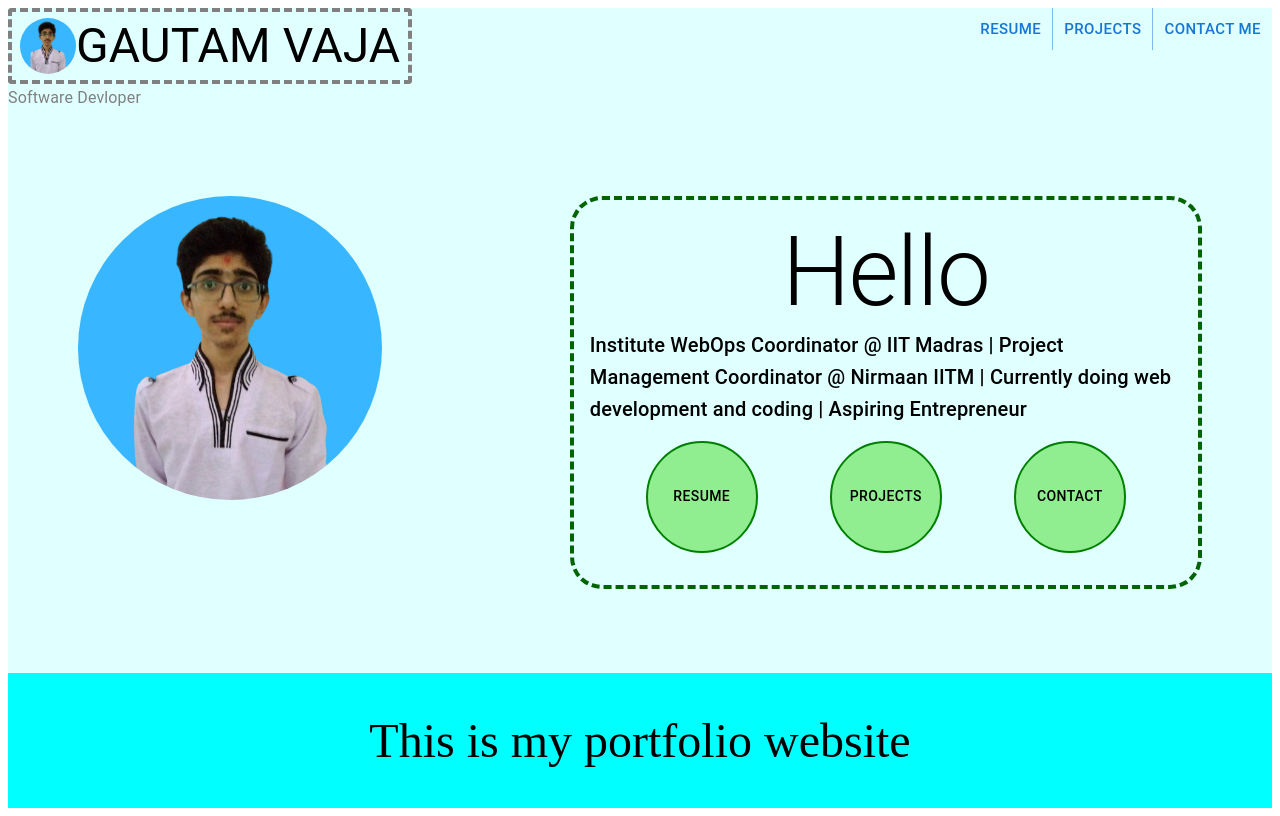
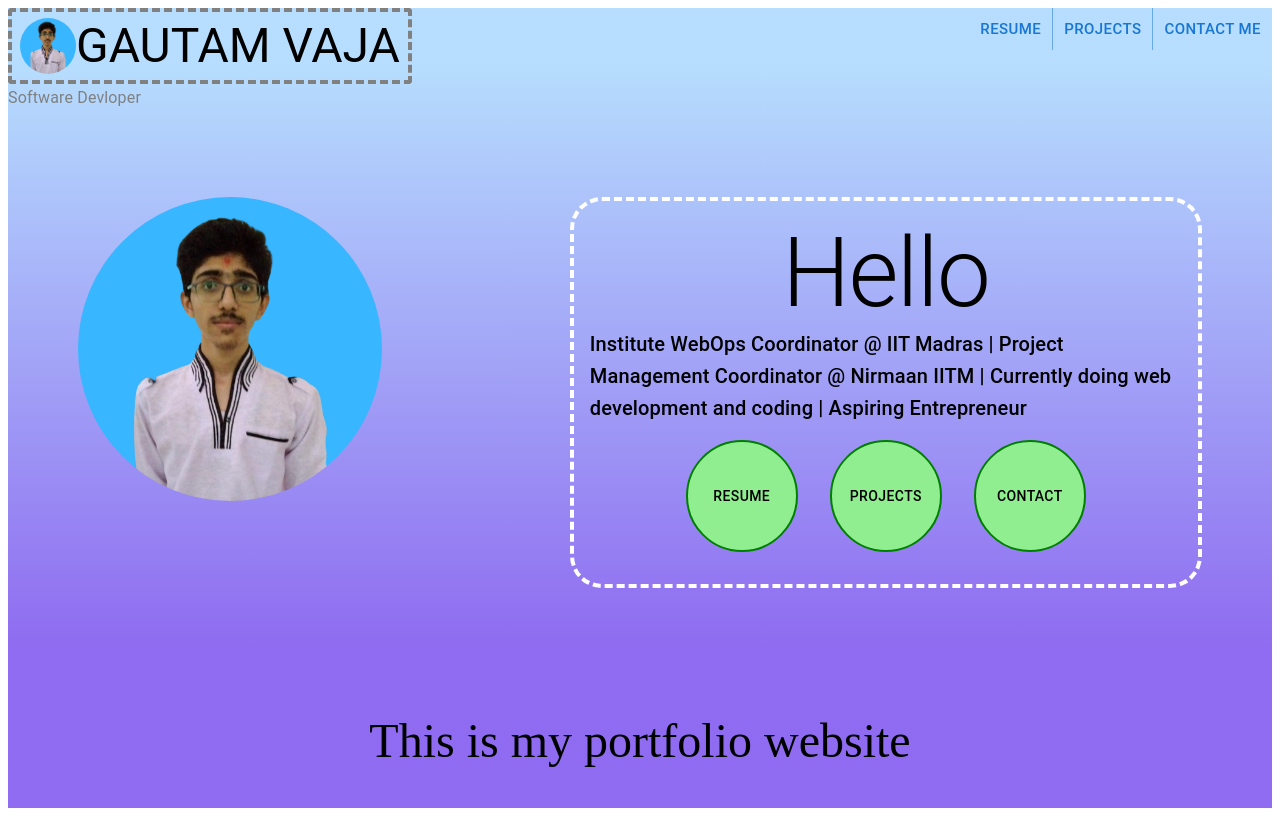
Before and after one commit to gautamV19/portfolio, a React (Create React App) app: page / in a window 1280 px wide. Built offline with nearby package versions, Linux system fonts and the light colour scheme.

Commit message:
my design with animation

```diff
--- a/package.json
+++ b/package.json
@@ -17,6 +17,7 @@
     "@types/react-pdf": "^5.0.7",
     "@types/react-router-dom": "^5.3.0",
     "@types/react-transition-group": "^4.4.3",
+    "framer-motion": "^4.1.17",
     "react": "^17.0.2",
     "react-card-flip": "^1.1.3",
     "react-dom": "^17.0.2",
--- a/src/App.tsx
+++ b/src/App.tsx
@@ -17,31 +17,22 @@ import Contact from "./Pages/Contact";
 function App() {
   return (
     <Stack
-      sx={{ backgroundColor: "lightcyan", height: "100vh", width: "100%" }}
+      sx={{
+        background:
+          "linear-gradient(180deg, rgb(14, 144, 251,0.3) 7%, rgb(68, 9, 230,0.6) 80%)",
+        height: "100vh",
+        width: "100%",
+      }}
       justifyContent="space-between"
     >
       <Router>
         <Header />
-        <Route
-          render={({ location }) => {
-            return (
-              <SwitchTransition>
-                <CSSTransition
-                  key={location.key}
-                  timeout={4500}
-                  classNames="slide"
-                >
-                  <Switch location={location}>
-                    <Route exact path="/" component={Home} />
-                    <Route exact path="/resume" component={Resume} />
-                    <Route exact path="/portfolio" component={Portfolio} />
-                    <Route exact path="/contact" component={Contact} />
-                  </Switch>
-                </CSSTransition>
-              </SwitchTransition>
-            );
-          }}
-        />
+        <Switch>
+          <Route exact path="/" component={Home} />
+          <Route exact path="/resume" component={Resume} />
+          <Route exact path="/portfolio" component={Portfolio} />
+          <Route exact path="/contact" component={Contact} />
+        </Switch>
         <Footer />
       </Router>
     </Stack>
--- a/src/Components/Footer.tsx
+++ b/src/Components/Footer.tsx
@@ -1,14 +1,16 @@
 import React from "react";
 import { Grid } from "@mui/material";
+import { motion } from "framer-motion";
+
 export default function Footer() {
   return (
-    <Grid
-      container
-      p={5}
-      justifyContent="center"
-      sx={{ backgroundColor: "cyan", fontSize: "3rem" }}
+    <motion.div
+      animate={{ translateY: [200, 0], opacity: [0.3, 1] }}
+      transition={{ duration: 1.5, ease: "linear" }}
     >
-      This is my portfolio website
-    </Grid>
+      <Grid container p={5} justifyContent="center" sx={{ fontSize: "3rem" }}>
+        This is my portfolio website
+      </Grid>
+    </motion.div>
   );
 }
--- a/src/Components/Header.tsx
+++ b/src/Components/Header.tsx
@@ -20,7 +20,7 @@ export default function Header() {
     <Grid
       container
       justifyContent="space-between"
-      sx={{ backgroundColor: "lightcyan", borderRadius: "1em", height: "13vh" }}
+      sx={{ borderRadius: "1em", height: "13vh" }}
     >
       <Grid item>
         <Box>
@@ -31,7 +31,7 @@ export default function Header() {
                 src={myPhoto}
                 sx={{ width: 56, height: 56 }}
               />
-              <Typography variant="h3" color="initial">
+              <Typography variant="h3" color="black">
                 Gautam Vaja
               </Typography>
             </Button>
--- a/src/Components/ProjectGroup.tsx
+++ b/src/Components/ProjectGroup.tsx
@@ -2,6 +2,7 @@ import React from "react";
 import Grid from "@mui/material/Grid";
 import FlipCard from "./FlipCard";
 import { projects } from "../assets/data/projects";
+import { motion } from "framer-motion";
 
 function ProjectGroup() {
   return (
@@ -14,12 +15,14 @@ function ProjectGroup() {
       // sx={{ position: "absolute", top: "14vh", left: 0, right: 0 }}
     >
       {projects.map((p) => (
+        <motion.div animate={{ scale: 1.1 }} transition={{ duration: 1 }}>
           <FlipCard
             title={p.title}
             link={p.link}
             img={p.img}
             description={p.description}
           />
+        </motion.div>
       ))}
     </Grid>
   );
--- a/src/Pages/Contact.tsx
+++ b/src/Pages/Contact.tsx
@@ -2,6 +2,7 @@ import React from "react";
 import Grid from "@mui/material/Grid";
 import Typography from "@mui/material/Typography";
 import ContactForm from "../Components/ContactForm";
+import { motion } from "framer-motion";
 
 export default function Contact() {
   return (
@@ -18,6 +19,10 @@ export default function Contact() {
         // left: 0,
         // right: 0,
       }}
+    >
+      <motion.div
+        animate={{ translateX: [-150, -50, -25, 0], opacity: [0, 0.5, 1] }}
+        transition={{ duration: 2, ease: "linear" }}
       >
         <Grid
           container
@@ -50,9 +55,16 @@ export default function Contact() {
             gautamiitmee@gmail.com
           </Typography>
         </Grid>
+      </motion.div>
+
+      <motion.div
+        animate={{ translateX: [-150, -50, -25, 0], opacity: [0, 0.5, 1] }}
+        transition={{ duration: 2, ease: "linear" }}
+      >
         <Grid item sx={{ backgroundColor: "grey", width: "40vw" }}>
           <ContactForm />
         </Grid>
+      </motion.div>
     </Grid>
   );
 }
--- a/src/Pages/Home.tsx
+++ b/src/Pages/Home.tsx
@@ -1,35 +1,57 @@
 import React from "react";
-import { Grid, ButtonGroup, Button, Typography } from "@mui/material";
+import { Grid, Typography } from "@mui/material";
 import myPhoto from "../assets/Images/myPhoto.png";
 import MyButton from "../Components/MyButton";
 import { Link } from "react-router-dom";
+import { motion } from "framer-motion";
+// import { MakeStylesInterface } from "../interface";
 
 function Home() {
+  // const theme = useTheme();
+  // const useStyles: Function = makeStyles(({ theme }: any) => ({
+  //   root: {
+  //     // height: "100vh",
+  //     backgroundColor: "blue",
+  //     [theme.breakpoints.up("sm")]: {
+  //       backgroundColor: "red",
+  //     },
+  //     [theme.breakpoints.up("md")]: {
+  //       backgroundColor: "green",
+  //     },
+  //     [theme.breakpoints.up("lg")]: {
+  //       backgroundColor: "orange",
+  //     },
+  //     [theme.breakpoints.up("xl")]: {
+  //       backgroundColor: "cyan",
+  //     },
+  //   },
+  // }));
+  // const classes = useStyles();
+
   return (
-    <Grid
-      container
-      direction="row"
-      justifyContent="space-evenly"
-      sx={{
-        backgroundColor: "lightcyan",
-        // position: "absolute",
-        // top: "20vh",
-        // left: 0,
-        // right: 0,
+    <Grid container direction="row" justifyContent="space-evenly">
+      <Grid item lg={4}>
+        <motion.div
+          animate={{
+            opacity: [0.2, 0.4, 0.7, 1],
+            scale: [0.5, 1, 1.5, 1],
+            // borderRadius: [0, 20, 50, 50, 50],
           }}
+          transition={{ duration: 1.3, ease: "easeInOut" }}
+          initial={true}
         >
-      <Grid item lg={4}>
           <img
             src={myPhoto}
             alt="My Photo"
             style={{ height: "19rem", width: "19rem", borderRadius: "50%" }}
           />
+        </motion.div>
       </Grid>
       <Grid
         container
         item
         lg={6}
-        sx={{ border: "4px dashed darkgreen", borderRadius: "2rem" }}
+        sx={{ border: "4px dashed white", borderRadius: "2rem" }}
         p={2}
         justifyContent="space-evenly"
         alignItems="center"
@@ -40,13 +62,22 @@ function Home() {
           </Typography>
         </Grid>
         <Grid item>
+          <motion.div
+            animate={{ opacity: [0, 0.5, 1] }}
+            transition={{ duration: 1, ease: "linear" }}
+          >
             <Typography variant="h6" color="initial">
               Institute WebOps Coordinator @ IIT Madras | Project Management
               Coordinator @ Nirmaan IITM | Currently doing web development and
               coding | Aspiring Entrepreneur
             </Typography>
+          </motion.div>
         </Grid>
         <Grid item container justifyContent="space-evenly">
+          <motion.div
+            animate={{ scale: [0, 0.5, 1] }}
+            transition={{ duration: 1, ease: "linear" }}
+          >
             <Link to="/resume">
               <MyButton>Resume</MyButton>
             </Link>
@@ -56,6 +87,7 @@ function Home() {
             <Link to="/contact">
               <MyButton>Contact</MyButton>
             </Link>
+          </motion.div>
         </Grid>
       </Grid>
     </Grid>
--- a/src/Pages/Resume.tsx
+++ b/src/Pages/Resume.tsx
@@ -17,8 +17,8 @@ export default function Resume() {
         // left: 0,
         // right: 0,
       }}
-      lg={10}
-      xs={12}
+      // lg={10}
+      // xs={12}
     >
       <Box sx={{ margin: "auto", width: "100%", border: "2px dashed black" }}>
         <img
--- a/src/assets/sass/_animations.scss
+++ b/src/assets/sass/_animations.scss
@@ -44,7 +44,10 @@
   opacity: 0;
   transform: scale(0.97) translateY(5px);
   transition: opacity 100ms linear, transform 100ms ease-out;
+  color: rgb(68, 9, 230);
 }
 .slide-exit-done {
   opacity: 0;
+  color: rgb(14, 144, 251);
+  // backgroundcolor: royal;
 }
--- a/src/index.tsx
+++ b/src/index.tsx
@@ -3,11 +3,21 @@ import ReactDOM from "react-dom";
 import App from "./App";
 import { BrowserRouter as Router, Route } from "react-router-dom";
 import "./assets/css/styles.css";
+import {
+  createTheme,
+  responsiveFontSizes,
+  ThemeProvider,
+} from "@mui/material/styles";
+
+let theme = createTheme();
+theme = responsiveFontSizes(theme);
 
 ReactDOM.render(
   <React.StrictMode>
     <Router>
-      <Route path="/" component={App} />
+      <ThemeProvider theme={theme}>
+        <Route path="/" component={App} />
+      </ThemeProvider>
     </Router>
   </React.StrictMode>,
   document.getElementById("root")
--- a/src/interface.ts
+++ b/src/interface.ts
@@ -4,3 +4,6 @@ export interface Project {
   link: string;
   description: string;
 }
+export interface MakeStylesInterface {
+  theme: Object;
+}
```
Also changed, not shown: src/assets/data/projects.ts (+23 -0 lines), 1 other file (tests, documents, lock files or other folders). Lines whose indentation alone changed are shown as unchanged.
